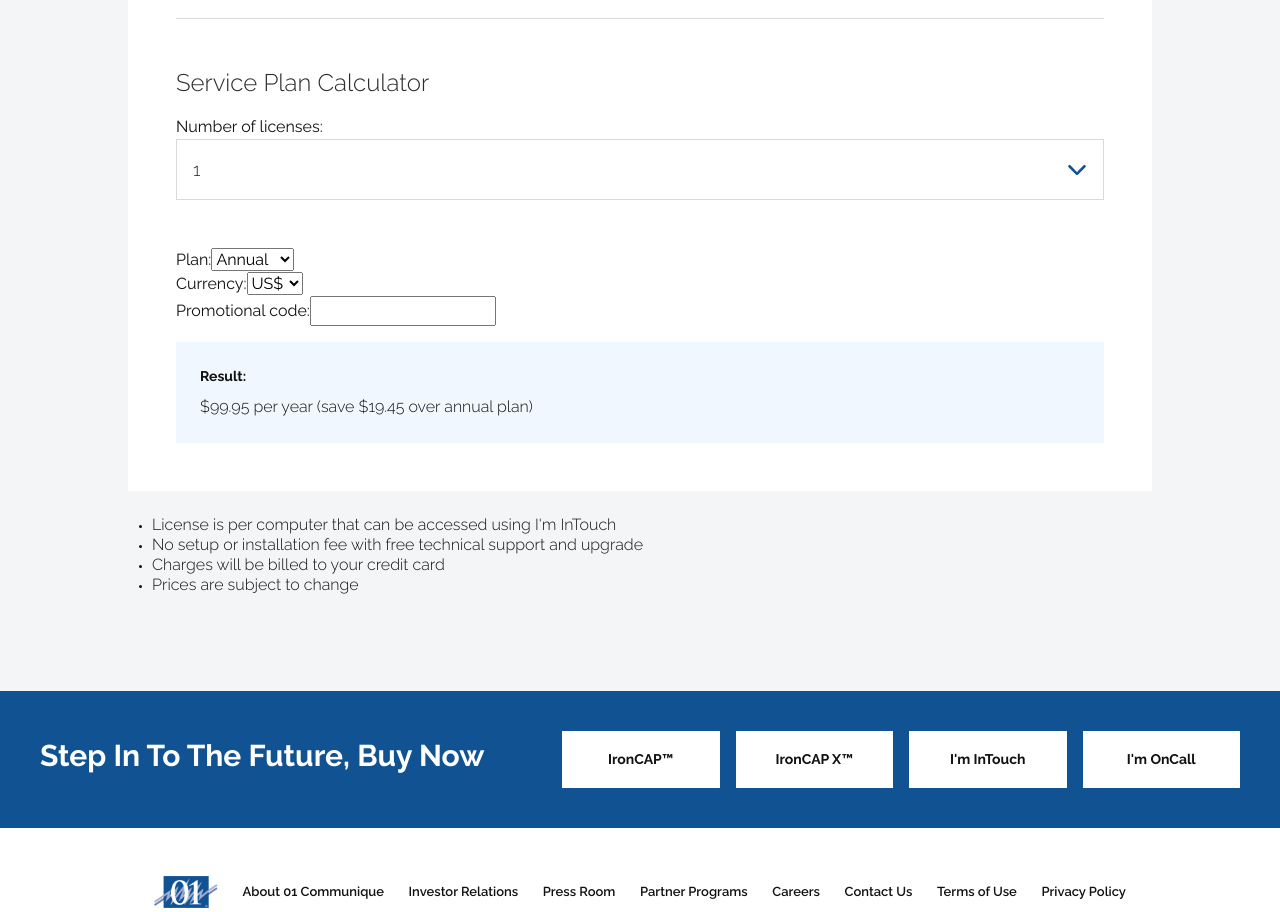
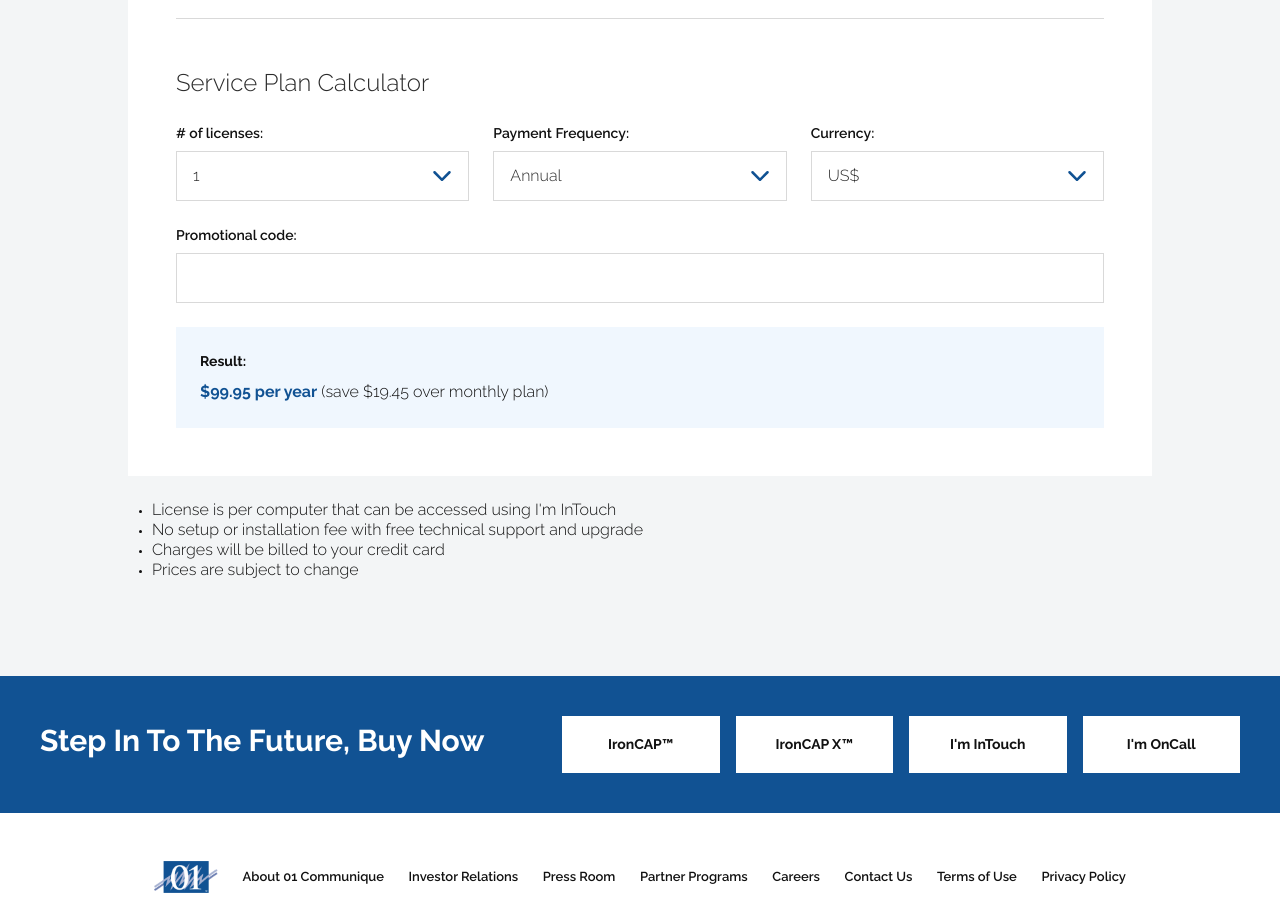
Before and after one commit to evcheung/01com-v2, a Next.js app: page /imintouch-remote-pc-desktop/pricing-comparison in a window 1280 px wide. Shown: the part 1746-2658 px from the top of the page. Built offline with nearby package versions, Linux system fonts and the light colour scheme.

Commit message:
calculator styling

```diff
--- a/pages/imintouch-remote-pc-desktop/pricing-comparison.tsx
+++ b/pages/imintouch-remote-pc-desktop/pricing-comparison.tsx
@@ -148,18 +148,14 @@
 ])}
 }
 
-span {
-  color: ${theme.colors.brand.primary};
-  font-weight: 700;
-}
 p:has(span){
   color: ${theme.colors.brand.primary};
 }
 `
 
-const ServicePlanCalculator = styled(Box)`
-  display: grid;
-  grid-template-columns: 1fr 1fr 1fr;
+const ResultSpanText = styled.span`
+color: ${theme.colors.brand.primary};
+font-weight: 700;
 `
 
 const ResultContainer = styled(Box)`
@@ -180,32 +176,28 @@
 }
 }`
 
-
-
 const CalculatorOptionDropdown = styled(Dropdown)`
 display: flex;
 flex-direction: row;
 justify-content: space-between;
 background: ${theme.colors.neutral.xs};
 width: 100%;
-margin-bottom: 48px;
+margin-bottom: 16px;
 border: 1px solid ${theme.colors.neutral.md};
-
-
 
 .btn {
   text-align: left;
 }
 .btn-primary {
-  background:  ${theme.colors.neutral.xs};
+  background: ${theme.colors.neutral.xs};
   width: 100%;
   border: none;
-  padding: 16px;
+  padding: 12px 16px;
 
   // h3 styles
   color: ${theme.colors.neutral.lg};
   font-weight: 300;
-  font-size: 18px;
+  font-size: 16px;
   ${breakpoints("font-size", "", [
   { 760: '16px' },
 ])}
@@ -282,15 +274,45 @@
   { 1460: '14px' },
 ])}`
 
-const SelectOption = ({ children, value, onSelect }) => (
+const CalculatorLabel = styled(Text)`
+font-size: 14px;
+font-weight: 600`
+
+
+const CalculatorOption = ({ children, value, onSelect }) => (
   <StyledDropdownItem>
-    <Text onClick={() => onSelect(value)}>{value}</Text>
+    <Text onClick={() => onSelect(value)}>{children}</Text>
   </StyledDropdownItem >
 )
 
+const CalculatorGrid = styled(Box)`
+display: grid;
+grid-template-columns: 1fr 1fr 1fr;
+grid-gap: 24px;
+${breakpoints("grid-template-columns", "", [
+  { 600: '1fr' },
+])}
+${breakpoints("grid-gap", "", [
+  { 600: '0px' },
+])}
+`
+
+const CalculatorInput = styled.input`
+  border: 1px solid ${theme.colors.neutral.md};
+  background: ${theme.colors.neutral.xs};
+  width: 100%;
+  padding: 12px 16px;
+  color: ${theme.colors.neutral.lg};
+  font-weight: 300;
+  font-size: 16px;
+  ${breakpoints("font-size", "", [
+  { 760: '16px' },
+])}
+`
+
 export default function PricingComparison() {
   const [qty, setQty] = useState(1);
-  const [plan, setPlan] = useState('annual');
+  const [plan, setPlan] = useState('Annual');
   const [currency, setCurrency] = useState('US$');
   const [promCode, setPromCode] = useState('');
   const [totalCost, setTotalCost] = useState(0)
@@ -355,7 +377,7 @@
   ]
   const calculateTotalCost = useCallback((quantity) => {
     const res = costData.slice(0, quantity).reduce((acc, curr) => {
-      if (plan === 'annual') {
+      if (plan === 'Annual') {
         acc += curr.annual
       } else {
         acc += curr.monthly
@@ -367,12 +389,10 @@
   }, [qty, plan, currency, promCode]);
 
   const calculateTotalSavings = useCallback((quantity) => {
-    if (plan === 'monthly') { return null }
+    if (plan === 'Monthly') { return null }
     const monthlyCost = costData.slice(0, quantity).reduce((acc, curr) => {
       return acc += curr.monthly
     }, 0)
-
-    console.log('👉👉👉 monthlyCost', monthlyCost, monthlyCost * 12, totalCost);
 
     const savings = (monthlyCost * 12) - totalCost
     setSavings(savings)
@@ -386,24 +406,8 @@
     calculateTotalSavings(qty)
   }, [totalCost]);
 
-  const handleQtyChange = (event) => {
-    setQty(parseInt(event.target.value));
-  };
-
-  const handlePlanChange = (event) => {
-    setPlan(event.target.value);
-  };
-
-  const handleCurrencyChange = (event) => {
-    setCurrency(event.target.value);
-  };
-
   const handlePromCodeChange = (event) => {
     setPromCode(event.target.value);
-  };
-
-  const handleSubmit = (event) => {
-    event.preventDefault();
   };
 
   return (
@@ -598,7 +602,7 @@
                   <Text variant={TextVariants.Body2}>$9.95/mo</Text>
                 </td>
                 <td>
-                  <Text variant={TextVariants.Body2}><span>$99.95/yr</span> (17% discount)</Text>
+                  <Text variant={TextVariants.Body2}><ResultSpanText>$99.95/yr</ResultSpanText> (17% discount)</Text>
                 </td>
               </tr>
               <tr>
@@ -609,7 +613,7 @@
                   <Text variant={TextVariants.Body2}>$9.50/mo</Text>
                 </td>
                 <td>
-                  <Text variant={TextVariants.Body2}><span>$95.00/yr</span> (17% discount)</Text>
+                  <Text variant={TextVariants.Body2}><ResultSpanText>$95.00/yr</ResultSpanText> (17% discount)</Text>
                 </td>
               </tr>
               <tr>
@@ -620,7 +624,7 @@
                   <Text variant={TextVariants.Body2}>$9.00/mo</Text>
                 </td>
                 <td>
-                  <Text variant={TextVariants.Body2}><span>$90.00/yr</span> (17% discount)</Text>
+                  <Text variant={TextVariants.Body2}><ResultSpanText>$90.00/yr</ResultSpanText> (17% discount)</Text>
                 </td>
               </tr>
               <tr>
@@ -639,62 +643,74 @@
             <Heading variant={HeadingVariants.Heading3}>Service Plan Calculator</Heading>
           </Box>
 
-          <form onSubmit={handleSubmit}>
-            <div>
-              <label htmlFor="qty">Number of licenses:</label>
-              <CalculatorOptionDropdown>
+          <CalculatorGrid>
+            <Box>
+              <CalculatorLabel ># of licenses:</CalculatorLabel>
+              <CalculatorOptionDropdown id='qty'>
                 <Dropdown.Toggle>
                   {qty}
                 </Dropdown.Toggle>
                 <Dropdown.Menu>
-                  <SelectOption value="1" onSelect={setQty}>1</SelectOption>
-                  <SelectOption value="2" onSelect={setQty} >2</SelectOption>
-                  <SelectOption value="3" onSelect={setQty} >3</SelectOption>
-                  <SelectOption value="4" onSelect={setQty}> 4</SelectOption>
-                  <SelectOption value="5" onSelect={setQty} >5</SelectOption>
-                  <SelectOption value="6" onSelect={setQty} >6</SelectOption>
-                  <SelectOption value="7" onSelect={setQty} >7</SelectOption>
-                  <SelectOption value="8" onSelect={setQty} >8</SelectOption>
-                  <SelectOption value="9" onSelect={setQty} >9</SelectOption>
-                  <SelectOption value="10" onSelect={setQty} >10</SelectOption>
-                  <SelectOption value="11" onSelect={setQty} >11+</SelectOption>
+                  <CalculatorOption value="1" onSelect={setQty}>1</CalculatorOption>
+                  <CalculatorOption value="2" onSelect={setQty} >2</CalculatorOption>
+                  <CalculatorOption value="3" onSelect={setQty} >3</CalculatorOption>
+                  <CalculatorOption value="4" onSelect={setQty}> 4</CalculatorOption>
+                  <CalculatorOption value="5" onSelect={setQty} >5</CalculatorOption>
+                  <CalculatorOption value="6" onSelect={setQty} >6</CalculatorOption>
+                  <CalculatorOption value="7" onSelect={setQty} >7</CalculatorOption>
+                  <CalculatorOption value="8" onSelect={setQty} >8</CalculatorOption>
+                  <CalculatorOption value="9" onSelect={setQty} >9</CalculatorOption>
+                  <CalculatorOption value="10" onSelect={setQty} >10</CalculatorOption>
+                  <CalculatorOption value="11" onSelect={setQty}>11+</CalculatorOption>
                 </Dropdown.Menu>
               </CalculatorOptionDropdown>
-            </div>
-            <div>
-              <label htmlFor="plan">Plan:</label>
-              <select id="plan" value={plan} onChange={handlePlanChange}>
-                <option value="annual">Annual</option>
-                <option value="monthly">Monthly</option>
-              </select>
-            </div>
-            <div>
-              <label htmlFor="currency">Currency:</label>
-              <select id="currency" value={currency} onChange={handleCurrencyChange}>
-                <option value="2" selected>US$</option>
-                <option value="1" >CN$</option>
-              </select>
-            </div>
-            <div>
-              <label htmlFor="promCode">Promotional code:</label>
-              <input
-                type="text"
-                id="promCode"
-                value={promCode}
-                onChange={handlePromCodeChange}
-              />
-            </div>
-          </form>
+            </Box>
 
+            <Box>
+              <CalculatorLabel>Payment Frequency:</CalculatorLabel>
+              <CalculatorOptionDropdown id='plan'>
+                <Dropdown.Toggle>
+                  {plan}
+                </Dropdown.Toggle>
+                <Dropdown.Menu>
+                  <CalculatorOption value="Annual" onSelect={setPlan}>Annual</CalculatorOption>
+                  <CalculatorOption value="Monthly" onSelect={setPlan}>Monthly</CalculatorOption>
+                </Dropdown.Menu>
+              </CalculatorOptionDropdown>
+            </Box>
 
-          <ResultContainer margin="16px 0 0 0" padding="24px" >
+            <Box>
+              <CalculatorLabel>Currency:</CalculatorLabel>
+
+              <CalculatorOptionDropdown id='currency'>
+                <Dropdown.Toggle>
+                  {currency}
+                </Dropdown.Toggle>
+                <Dropdown.Menu>
+                  <CalculatorOption value="US$" onSelect={setCurrency}>US$</CalculatorOption>
+                  <CalculatorOption value="CN$" onSelect={setCurrency}>CN$</CalculatorOption>
+                </Dropdown.Menu>
+              </CalculatorOptionDropdown>
+            </Box>
+          </CalculatorGrid>
+          <Box>
+            <CalculatorLabel>Promotional code:</CalculatorLabel>
+            <CalculatorInput
+              type="text"
+              id="promCode"
+              value={promCode}
+              onChange={handlePromCodeChange}
+            />
+          </Box>
+
+          <ResultContainer margin="24px 0 0 0" padding="24px" >
             <Text variant={TextVariants.Feat2}>Result:</Text>
             <Box margin="8px 0 0 0">
               <Text variant={TextVariants.Body2}>
-                <span>
-                  ${totalCost.toFixed(2)} per {plan === 'annual' ? 'year' : 'month'}
-                </span>
-                {plan === 'monthly' ? null : ` (save $${savings.toFixed(2)} over annual plan)`}
+                <ResultSpanText>
+                  ${totalCost.toFixed(2)} per {plan === 'Annual' ? 'year' : 'month'}
+                </ResultSpanText>
+                {plan === 'Monthly' ? null : ` (save $${savings.toFixed(2)} over monthly plan)`}
               </Text>
             </Box>
           </ResultContainer>
```
